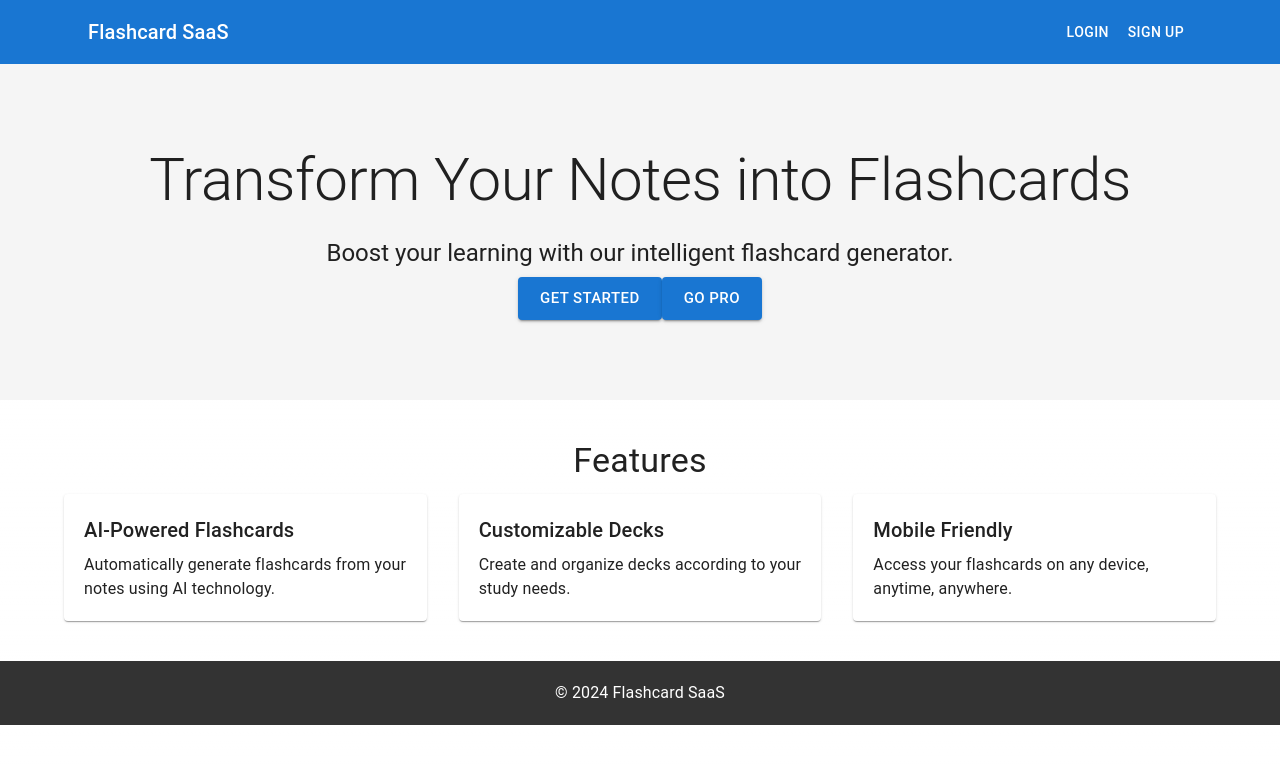
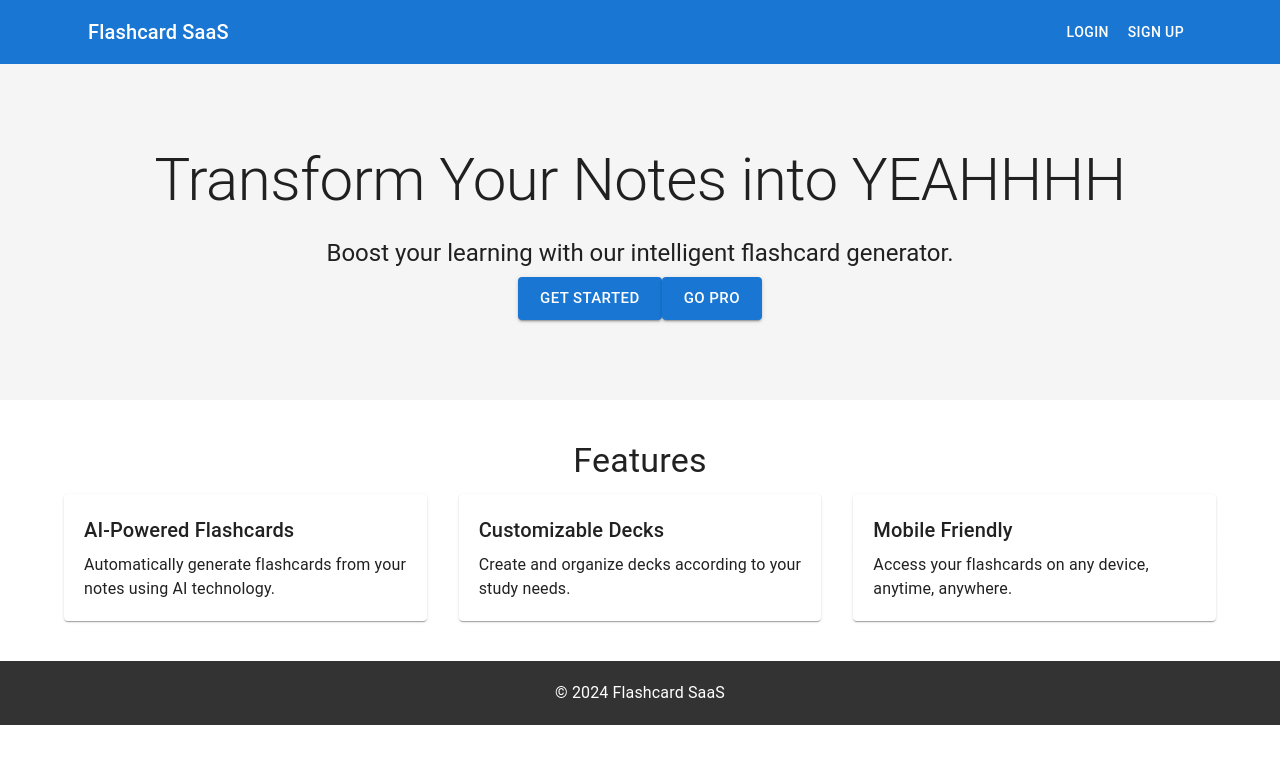
Before and after one commit to cama0000/AI-flashcards, a Next.js app: page / in a window 1280 px wide. Shown: the top 764 px of the page. Built offline with nearby package versions, Linux system fonts and the light colour scheme; no server answers.

Commit message:
test commit

```diff
--- a/app/page.js
+++ b/app/page.js
@@ -98,7 +98,7 @@ export default function Home() {
         >
           <Container>
             <Typography variant="h2" component="h1" gutterBottom>
-              Transform Your Notes into Flashcards
+              Transform Your Notes into YEAHHHH
             </Typography>
             <Typography variant="h5" component="p" gutterBottom>
               Boost your learning with our intelligent flashcard generator.
```
